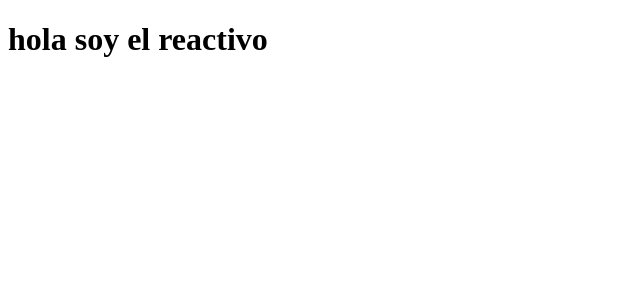
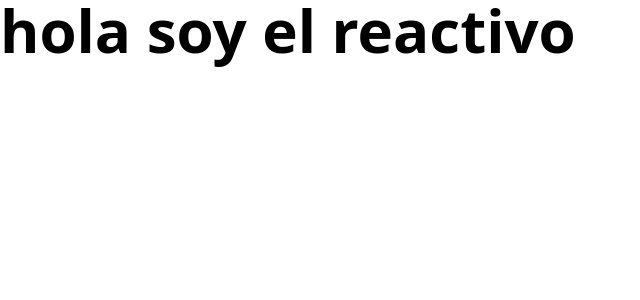
Before and after one commit to mretamoso/cotizador-prestamos-react, a React (Vite) app: page / in a window 1280 px wide. Shown: the top 300 px of the page, without its empty margins (0-640 px from the left). Built offline with nearby package versions, Linux system fonts and the light colour scheme.

Commit message:
Add tailwind y Vite

```diff
--- a/src/App.jsx
+++ b/src/App.jsx
@@ -2,7 +2,7 @@
 function App() {
 
   return (
-    <h1>hola soy el reactivo</h1>
+    <h1 className="text-6xl font-extrabold">hola soy el reactivo</h1>
   )
 }
 
--- a/src/index.css
+++ b/src/index.css
@@ -0,0 +1,3 @@
+@tailwind base;
+@tailwind components;
+@tailwind utilities;
--- a/tailwind.config.cjs
+++ b/tailwind.config.cjs
@@ -2,7 +2,7 @@
 module.exports = {
   content: [
     "./index.html",
-    "./src/**/*.js.ts.jsx.tsx"
+    "./src/**/*.{js,ts,jsx,tsx}"
   ],
   theme: {
     extend: {},
```
